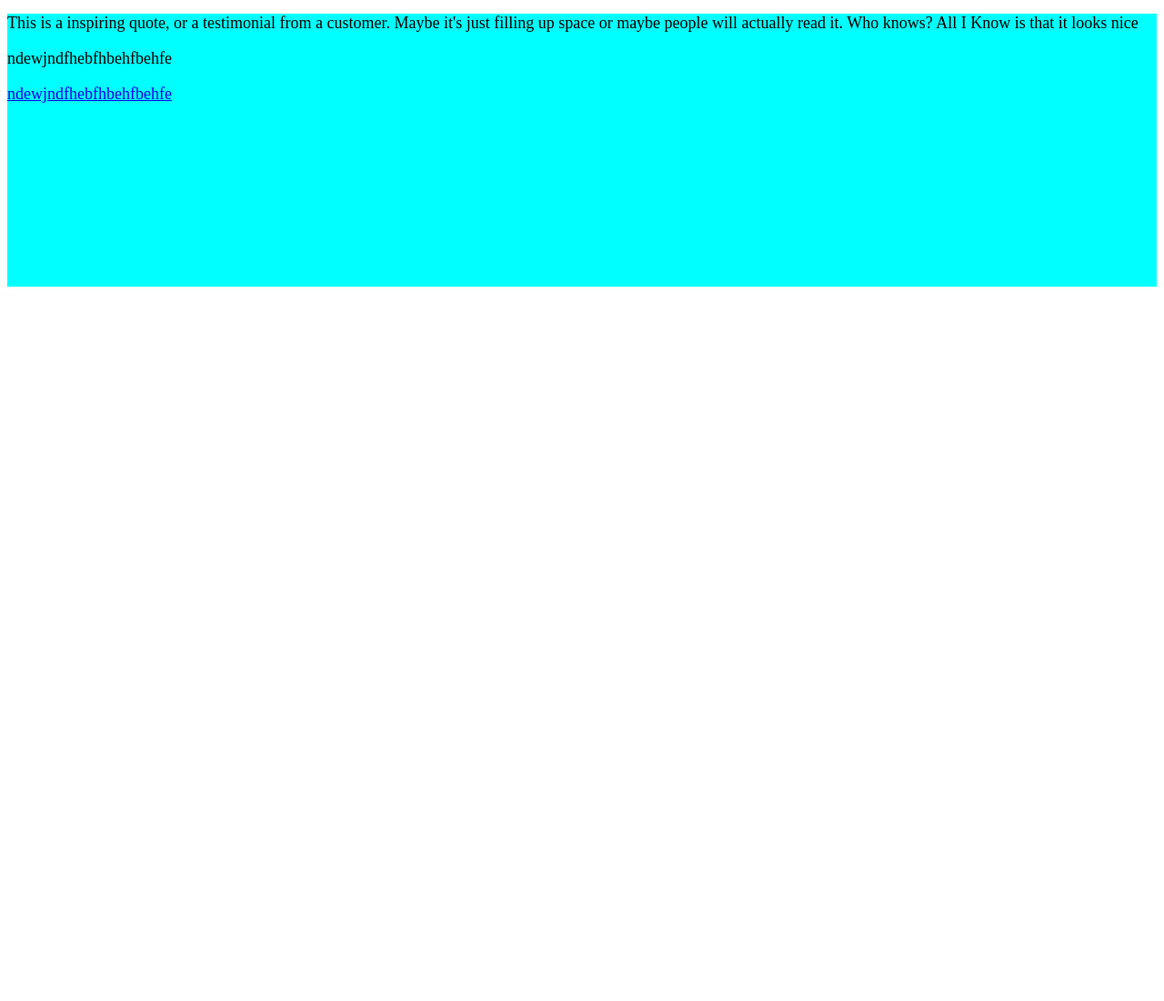
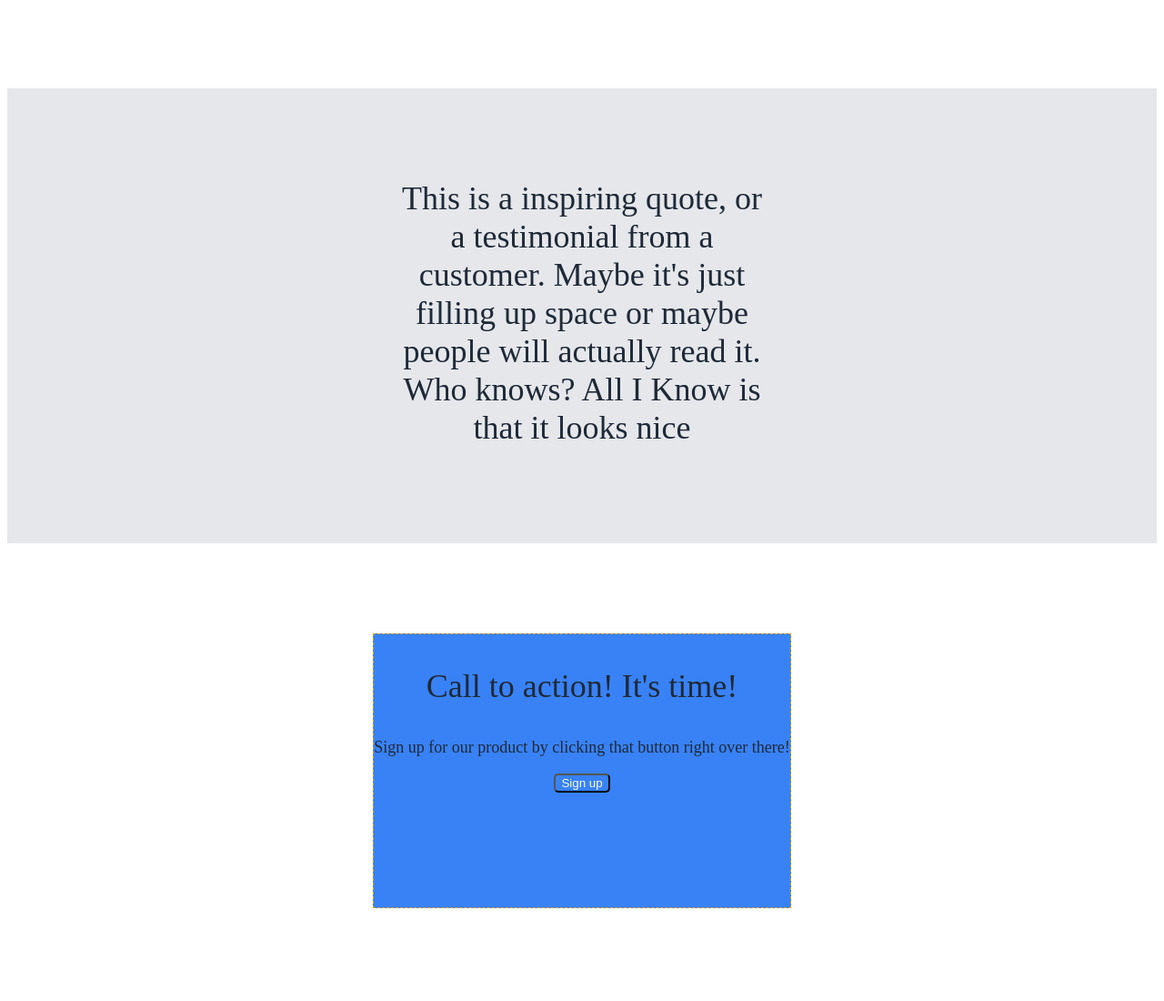
Before and after one commit to Lira1/Project01, a plain HTML site: page index.html in a window 1280 px wide. Shown: the part 711-1811 px from the top of the page at 91% size. Before the commit the page ends 1034 px from the top, so only its background shows below. Drawn offline with Linux system fonts and the light colour scheme.

Commit message:
Cambios en el div de citas y Call to action

```diff
--- a/index.html
+++ b/index.html
@@ -61,16 +61,18 @@
         </div>
     </div>
     <div class="cita">
-        <p>This is a inspiring quote, or a testimonial from a customer.
+        <p class="cita-p">This is a inspiring quote, or a testimonial from a customer.
             Maybe it's just filling up space or maybe people will actually read it.
             Who knows? All I Know is that it looks nice
         </p>
-
-
-        <p>ndewjndfhebfhbehfbehfe</p>
-
-        <p><a href="#">ndewjndfhebfhbehfbehfe</a></p>
     </div>
+    <section class="call-s">
+        <div class="call-d">
+            <p class="call-ph">Call to action! It's time!</p>
+            <p class="call-pt">Sign up for our product by clicking that button right over there!</p>
+            <button class="call-b">Sign up</button>
+        </div>
+    </section>
     <!--
     <div class="cita">la cita</div>
     <div class="call">Call to action</div>
--- a/style.css
+++ b/style.css
@@ -160,6 +160,45 @@ img{
 }
 
 .cita {
+    height: 500px;
+    background-color: #e5e7eb;
+    margin-top: 100px;
+    align-items: center;
+    display: flex;
+    justify-content: center;
+}
+
+.cita-p{
+    text-align: center;
+    margin: auto;
     height: 300px;
-    background-color: aqua;
+    width: 400px;
+    font-size: 36px;
+    color: #1F2937;
 }
+
+.call-s {
+    display: flex;
+    height: 500px;
+    /*margin-top: 50px;*/
+    align-items: center;
+    justify-content: center;
+}
+
+.call-d {
+    background-color: #3882f6;
+    height: 300px;
+    text-align: center;
+    margin: auto;
+    border: 1px dashed goldenrod;
+
+}
+
+.call-ph {
+    font-size: 36px;
+    color: #1F2937;
+}
+
+.call-pt{
+    color: #1F2937;
+}
```
